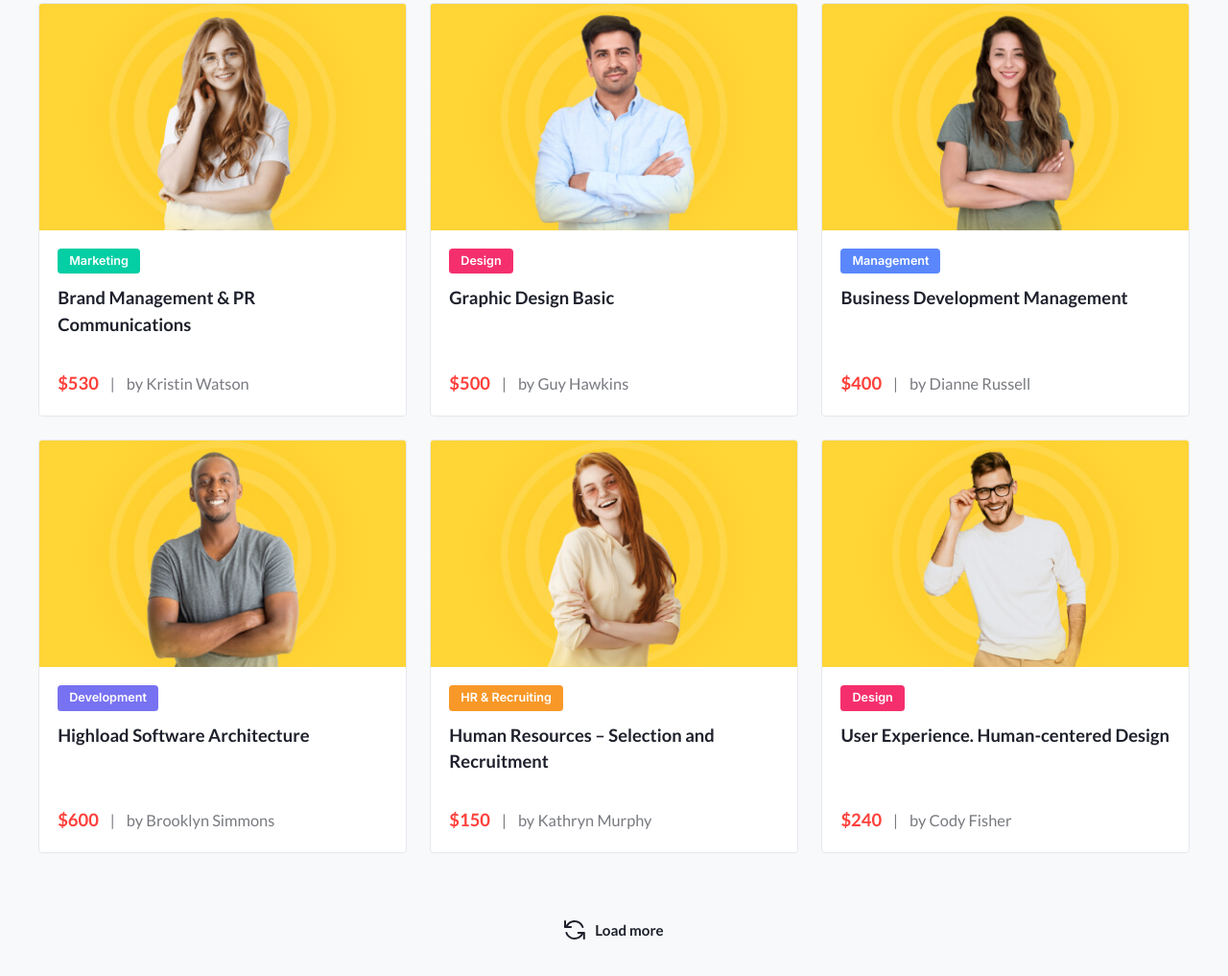
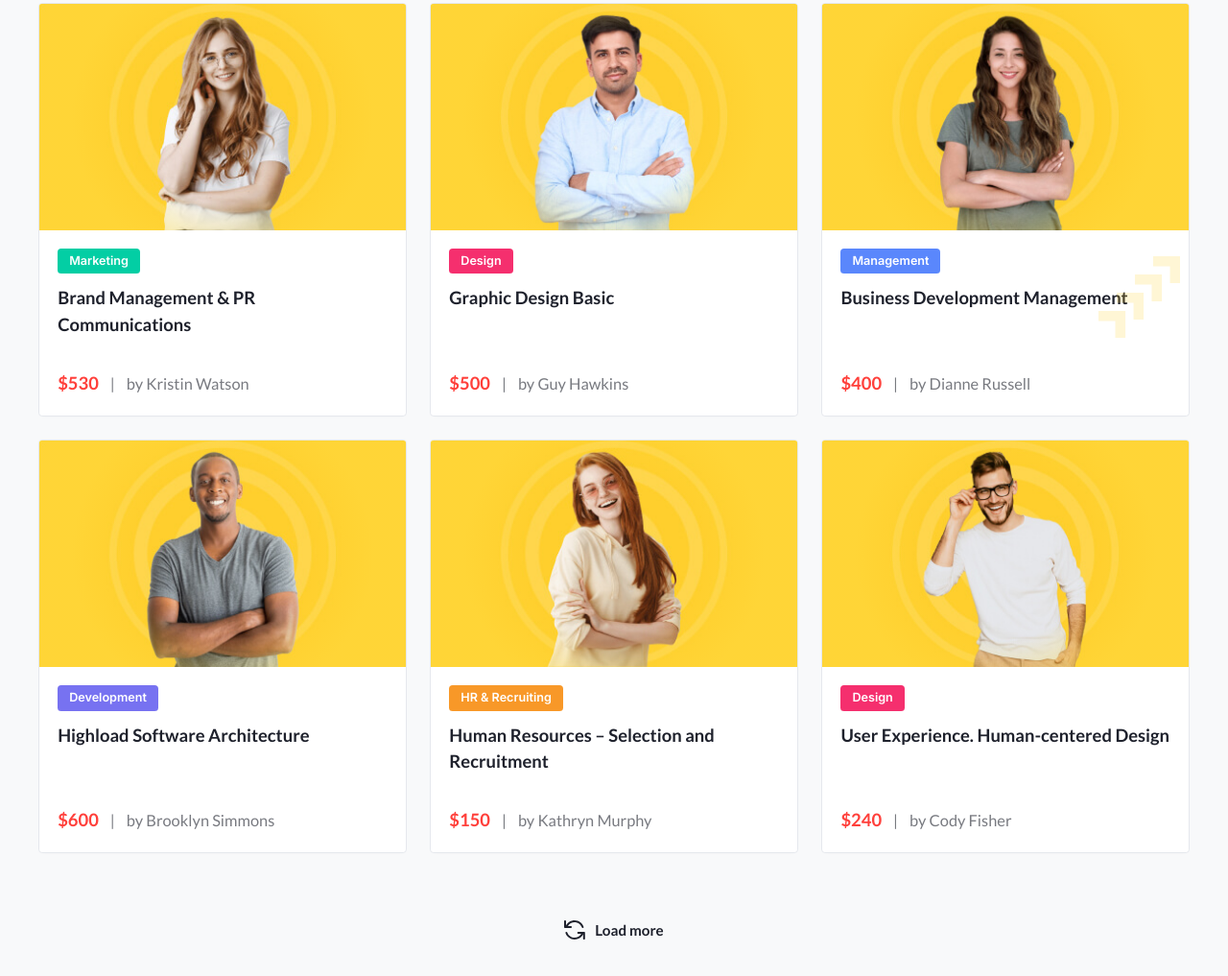
Before and after one commit to Alex-Ven/Our-online-courses, a plain HTML site: page index.html in a window 1280 px wide. Shown: the part 787-1804 px from the top of the page at 96% size. Drawn offline with Linux system fonts and the light colour scheme.

Commit message:
feat: add svg element on the right

```diff
--- a/index.html
+++ b/index.html
@@ -160,6 +160,26 @@
           d="M2.07703 12.0572C2.59775 11.8731 3.16907 12.146 3.35312 12.6668C4.45183 15.7753 7.41647 18 10.8982 18C13.8582 18 16.4445 16.392 17.8282 14H14.7982C14.2459 14 13.7982 13.5523 13.7982 13C13.7982 12.4477 14.2459 12 14.7982 12H20.7981C21.3504 12 21.7981 12.4477 21.7981 13V19C21.7981 19.5523 21.3504 20 20.7981 20C20.2459 20 19.7981 19.5523 19.7981 19V14.5637C18.1401 17.7907 14.7782 20 10.8982 20C6.54254 20 2.83975 17.2159 1.46744 13.3332C1.28339 12.8125 1.55632 12.2412 2.07703 12.0572Z"
           fill="#1E212C" />
       </svg>Load more</button>
+
+    <div class="page-decoration__vector">
+      <svg width="85" height="85" viewBox="0 0 85 85" fill="none" xmlns="http://www.w3.org/2000/svg">
+        <g opacity="0.2">
+          <path
+            d="M56.9324 10.5553L56.9324 0.000332425L84.999 0.000329971L84.999 28.0669L74.524 28.0669L74.524 10.5553L56.9324 10.5553Z"
+            fill="#FFCF2D" />
+          <path
+            d="M37.9827 29.5055L37.9827 19.0305L66.0493 19.0305L66.0493 47.0171L55.4944 47.0171L55.4944 29.5055L37.9827 29.5055Z"
+            fill="#FFCF2D" />
+          <path
+            d="M19.0314 48.5367L19.0314 37.9818L47.0181 37.9818L47.0181 66.0484L36.5431 66.0484L36.5431 48.5367L19.0314 48.5367Z"
+            fill="#FFCF2D" />
+          <path
+            d="M4.99675e-05 67.4879L4.90448e-05 56.933L28.0666 56.9329L28.0667 84.9996L17.5117 84.9996L17.5117 67.4879L4.99675e-05 67.4879Z"
+            fill="#FFCF2D" />
+        </g>
+      </svg>
+    </div>
+
   </main>
 
   <script src="script.js" defer></script>
--- a/styles.css
+++ b/styles.css
@@ -391,3 +391,22 @@ body {
     margin: 0;
   }
 }
+
+
+.page-decoration__vector {
+  position: fixed;
+  width: 85px;
+  height: 85px;
+  top: 1054px;                    /* Точно как в Figma */
+  right: 50px;     /* Поворот на -180° */
+  opacity: 1;
+  z-index: -1;                     /* Под карточками */
+  pointer-events: none;            /* Не мешает кликам */
+}
+
+/* Стили для SVG внутри */
+.page-decoration__vector svg {
+  width: 100%;
+  height: 100%;
+  color: #FFCF2D;                  /* Цвет как в макете */
+}
```
